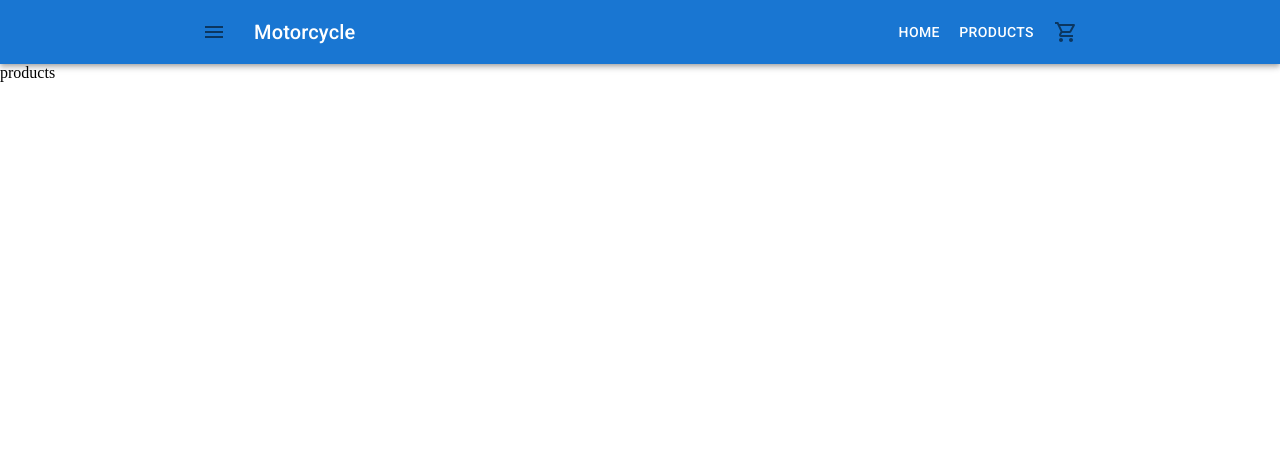
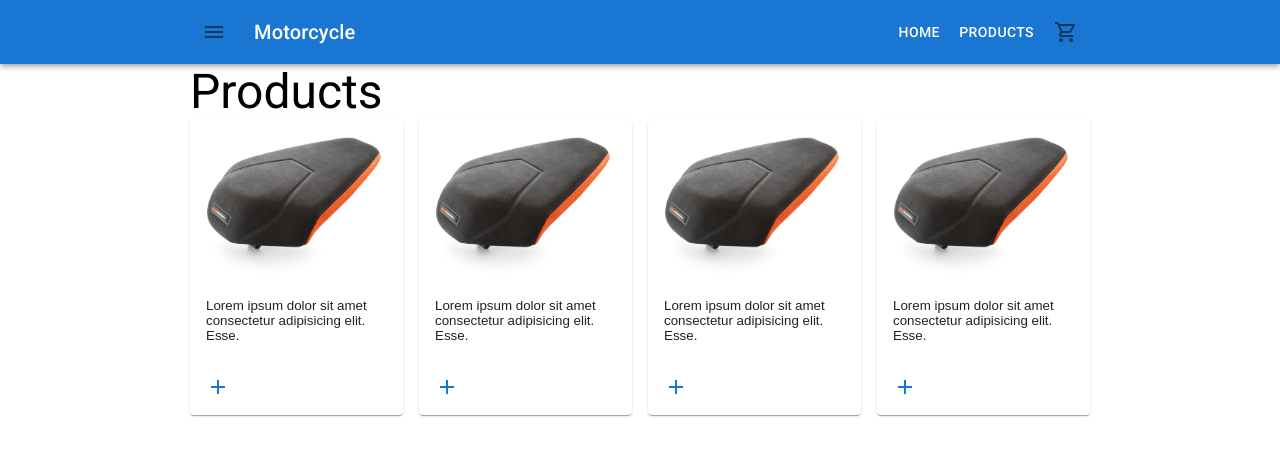
Before and after one commit to khaizter/motorcycle-ecommerce, a React (Create React App) app: page /products in a window 1280 px wide. Shown: the top 456 px of the page. Built offline with nearby package versions, Linux system fonts and the light colour scheme.

Commit message:
Added ProductList and ProductItem

```diff
--- a/src/pages/products/index.tsx
+++ b/src/pages/products/index.tsx
@@ -2,8 +2,16 @@ import React from 'react';
 
 import Box from '@mui/material/Box';
 
+import ProductList from './product-list';
+import { Typography } from '@mui/material';
+
 const Products: React.FC = () => {
-  return <Box component='main'>products</Box>;
+  return (
+    <Box component='main' sx={{ maxWidth: 'var(--horizontal-wrapper)', mx: 'auto' }}>
+      <Typography variant='h3'>Products</Typography>
+      <ProductList />
+    </Box>
+  );
 };
 
 export default Products;
--- /dev/null
+++ b/src/pages/products/models.ts
@@ -0,0 +1,7 @@
+export interface Product {
+  id: string;
+  image: string;
+  name: string;
+  description: string;
+  price: number;
+}
--- /dev/null
+++ b/src/pages/products/product-item/index.tsx
@@ -0,0 +1,39 @@
+import React from 'react';
+
+// Material UI
+import Grid from '@mui/material/Grid';
+import Card from '@mui/material/Card';
+import CardActionArea from '@mui/material/CardActionArea';
+import CardContent from '@mui/material/CardContent';
+import CardActions from '@mui/material/CardActions';
+import CardMedia from '@mui/material/CardMedia';
+import Button from '@mui/material/Button';
+import IconButton from '@mui/material/IconButton';
+import AddIcon from '@mui/icons-material/Add';
+
+// Types
+import { Product } from '../models';
+
+interface propType {
+  product: Product;
+}
+
+const ProductItem: React.FC<propType> = props => {
+  return (
+    <Grid item xs={3}>
+      <Card>
+        <CardActionArea>
+          <CardMedia component='img' width='100%' image={props.product.image} alt={props.product.name} />
+          <CardContent>{props.product.description}</CardContent>
+        </CardActionArea>
+        <CardActions disableSpacing>
+          <IconButton color='primary'>
+            <AddIcon />
+          </IconButton>
+        </CardActions>
+      </Card>
+    </Grid>
+  );
+};
+
+export default ProductItem;
--- /dev/null
+++ b/src/pages/products/product-list/index.tsx
@@ -0,0 +1,51 @@
+import React from 'react';
+
+import Grid from '@mui/material/Grid';
+import Card from '@mui/material/Card';
+import CardContent from '@mui/material/CardContent';
+import CardActions from '@mui/material/CardActions';
+
+import ProductItem from 'src/pages/products/product-item';
+
+const DUMMY_PRODUCTS = [
+  {
+    id: '1213',
+    image: '/assets/images/product-placeholder.jpg',
+    name: 'Triangle',
+    description: 'Lorem ipsum dolor sit amet consectetur adipisicing elit. Esse.',
+    price: 12.99
+  },
+  {
+    id: '1214',
+    image: '/assets/images/product-placeholder.jpg',
+    name: 'Triangle',
+    description: 'Lorem ipsum dolor sit amet consectetur adipisicing elit. Esse.',
+    price: 12.99
+  },
+  {
+    id: '1215',
+    image: '/assets/images/product-placeholder.jpg',
+    name: 'Triangle',
+    description: 'Lorem ipsum dolor sit amet consectetur adipisicing elit. Esse.',
+    price: 12.99
+  },
+  {
+    id: '1216',
+    image: '/assets/images/product-placeholder.jpg',
+    name: 'Triangle',
+    description: 'Lorem ipsum dolor sit amet consectetur adipisicing elit. Esse.',
+    price: 12.99
+  }
+];
+
+const ProductList: React.FC = () => {
+  return (
+    <Grid container spacing={2}>
+      {DUMMY_PRODUCTS.map(product => {
+        return <ProductItem key={product.id} product={product} />;
+      })}
+    </Grid>
+  );
+};
+
+export default ProductList;
```
Also changed, not shown: public/assets/images/product-placeholder.jpg (added).
